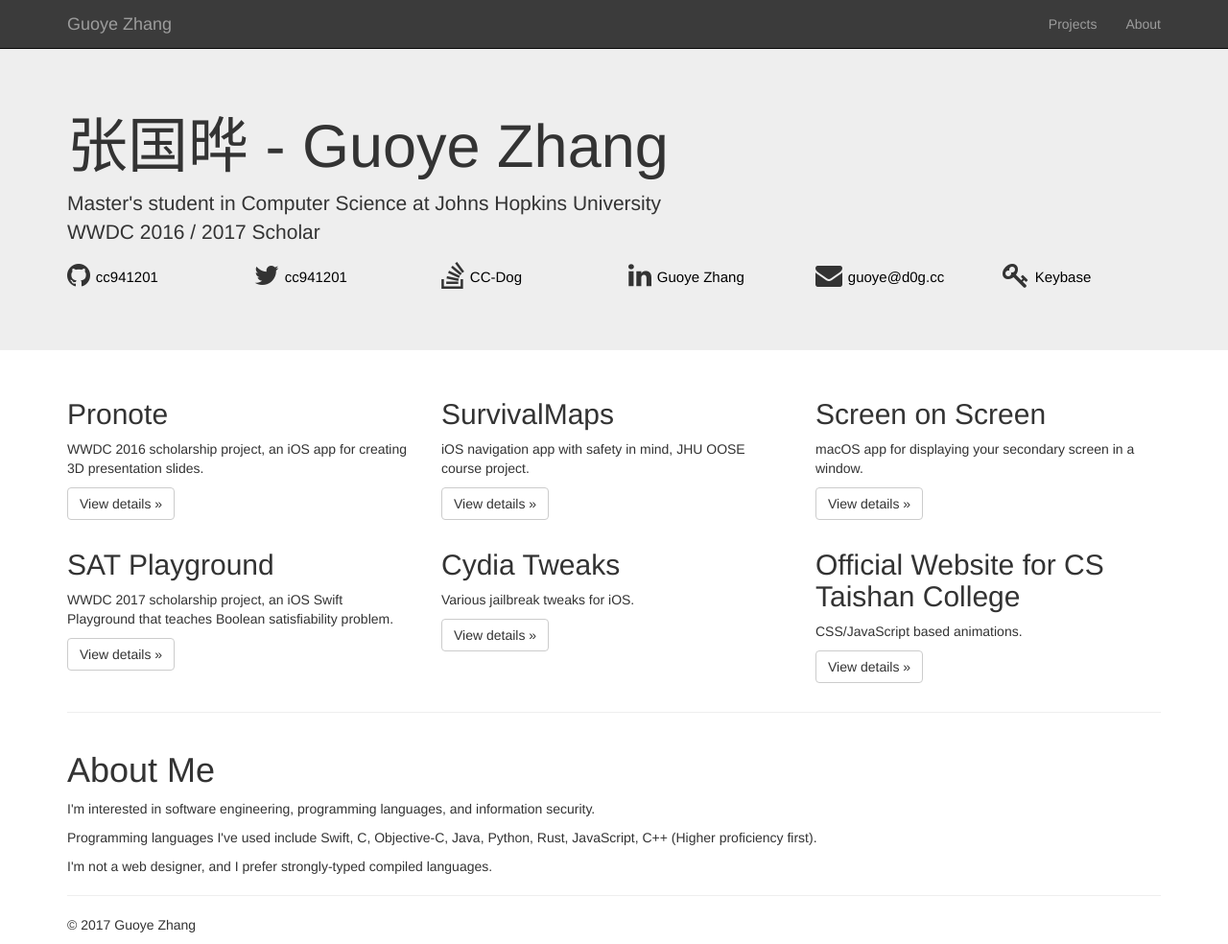
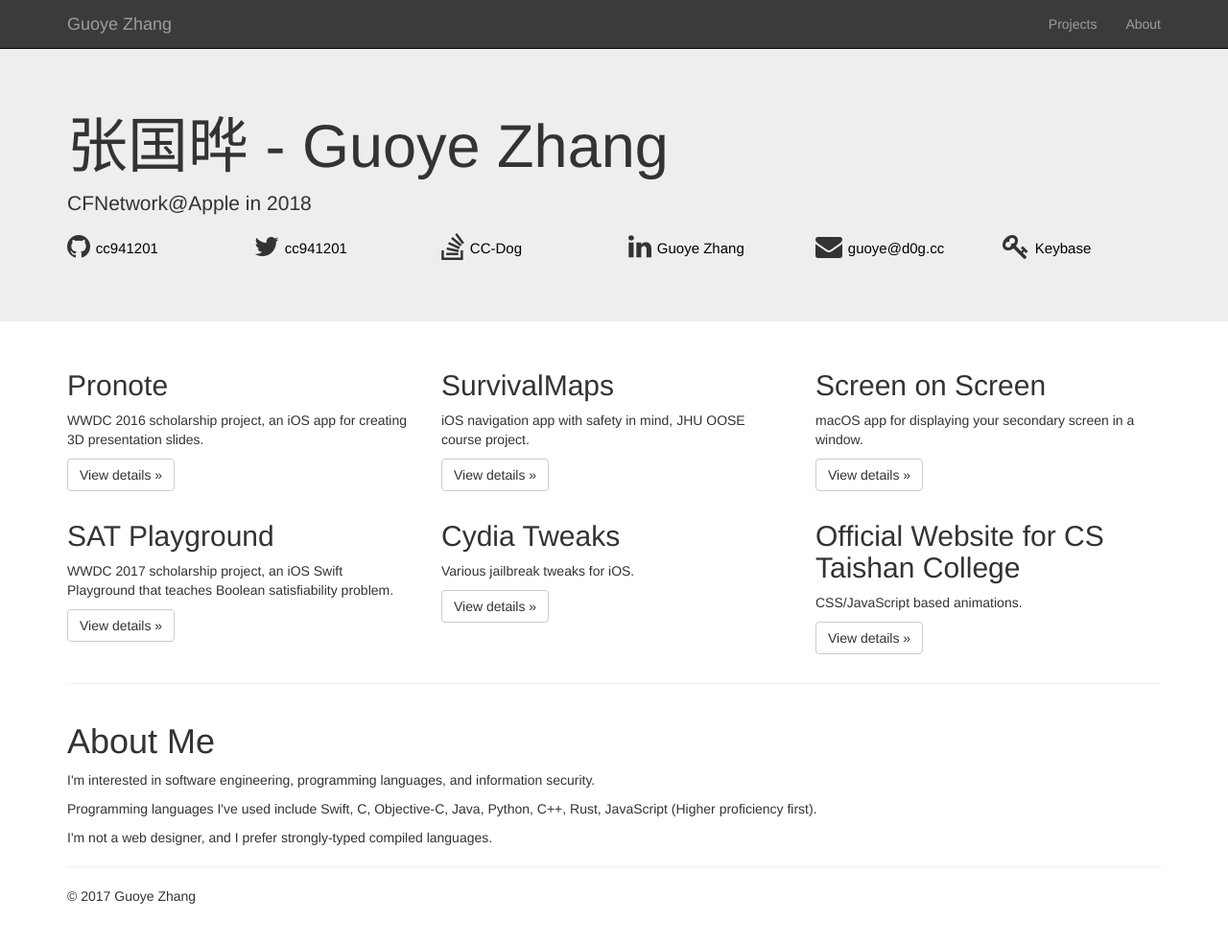
Before and after one commit to guoye-zhang/guoye-zhang.github.io, a plain HTML site: page index.html in a window 1280 px wide. Shown: the whole page at 96% size. After the commit the page ends 954 px from the top, so only its background shows below. Drawn offline with Linux system fonts and the light colour scheme.

Commit message:
Update info

```diff
--- a/index.html
+++ b/index.html
@@ -6,8 +6,8 @@
     <meta name="viewport" content="width=device-width, initial-scale=1">
     <!-- The above 3 meta tags *must* come first in the head; any other head content must come *after* these tags -->
     <title>张国晔 - Guoye Zhang</title>
-    <meta name="description" content="Guoye Zhang, Computer Science student">
-    <meta name="keywords" content="guoye zhang,software engineering,ios development,swift">
+    <meta name="description" content="Guoye Zhang, at Apple">
+    <meta name="keywords" content="guoye zhang,software engineering,swift,apple,cfnetwork">
 
     <!-- Bootstrap -->
     <link href="css/bootstrap.min.css" rel="stylesheet">
@@ -59,7 +59,7 @@
     <header class="jumbotron">
       <div class="container">
         <h1>张国晔 - Guoye Zhang</h1>
-        <p>Master's student in Computer Science at Johns Hopkins University<br>WWDC 2016 / 2017 Scholar</p>
+        <p>CFNetwork@Apple in 2018</p>
         <div id="contact" class="row">
           <div class="col-md-2">
             <p><i class="fa fa-github fa-lg"></i>&nbsp;<a href="https://github.com/cc941201">cc941201</a></p>
@@ -125,7 +125,7 @@
     <section id="about" class="container">
       <h1>About Me</h1>
       <p>I'm interested in software engineering, programming languages, and information security.</p>
-      <p>Programming languages I've used include Swift, C, Objective-C, Java, Python, Rust, JavaScript, C++ (Higher proficiency first).</p>
+      <p>Programming languages I've used include Swift, C, Objective-C, Java, Python, C++, Rust, JavaScript (Higher proficiency first).</p>
       <p>I'm not a web designer, and I prefer strongly-typed compiled languages.</p>
       <hr>
       <footer>
```
